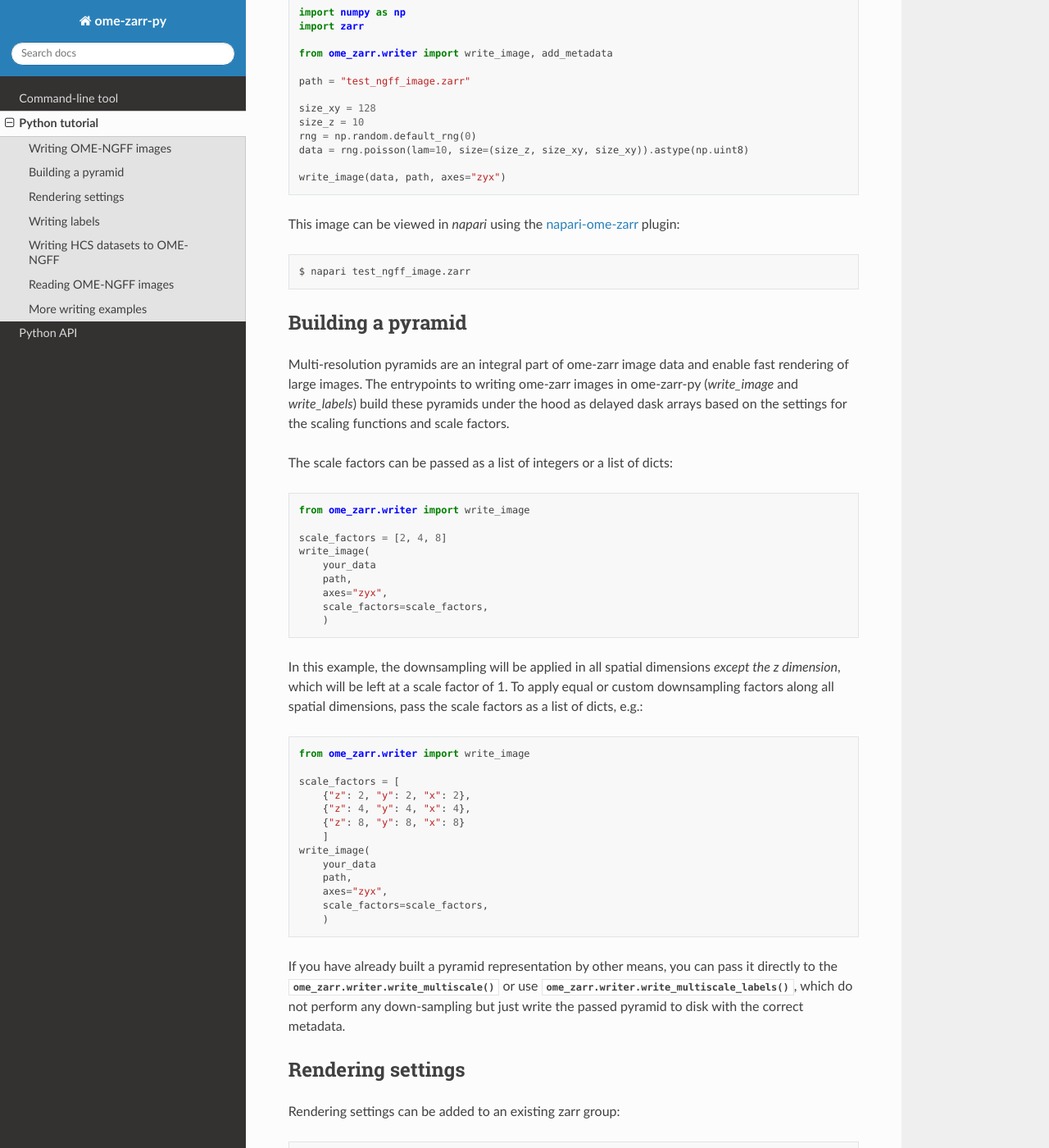
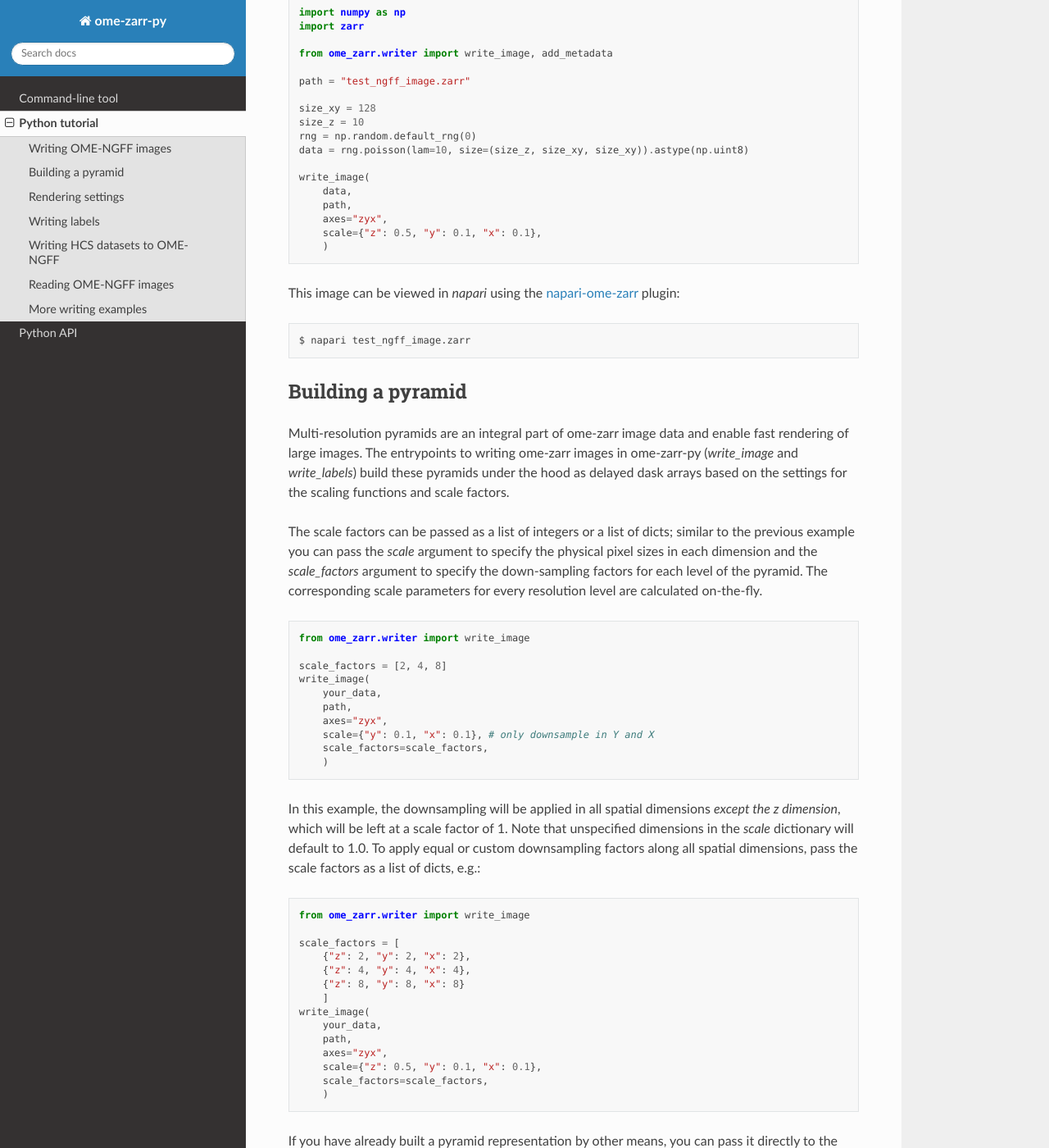
Before and after one commit to ome/ome-zarr-py, a Sphinx documentation site: the page built from docs/source/python.rst, in a window 1280 px wide and 1400 px high, scrolled down 560 px. Shown: the whole window at 82% size. Built offline with Sphinx 7.4.7 and the Read the Docs theme 3.1.0, drawn with Linux system fonts in a browser that asks for light colours.

Commit message:
docs: Add `scale` to documented functiuons

```diff
--- a/docs/source/python.rst
+++ b/docs/source/python.rst
@@ -30,7 +30,12 @@ The following code creates a 3D Image in OME-Zarr::
     rng = np.random.default_rng(0)
     data = rng.poisson(lam=10, size=(size_z, size_xy, size_xy)).astype(np.uint8)
 
-    write_image(data, path, axes="zyx")
+    write_image(
+        data,
+        path,
+        axes="zyx",
+        scale={"z": 0.5, "y": 0.1, "x": 0.1},
+        )
 
 
 This image can be viewed in `napari` using the
@@ -46,19 +51,28 @@ and enable fast rendering of large images.
 The entrypoints to writing ome-zarr images in ome-zarr-py (`write_image` and `write_labels`)
 build these pyramids under the hood as delayed dask arrays based on the settings for the scaling functions and scale factors.
 
-The scale factors can be passed as a list of integers or a list of dicts::
+The scale factors can be passed as a list of integers or a list of dicts;
+similar to the previous example you can pass the `scale` argument to specify
+the physical pixel sizes in each dimension and the `scale_factors` argument
+to specify the down-sampling factors for each level of the pyramid.
+The corresponding scale parameters for every resolution level are calculated on-the-fly.
+
+::
 
     from ome_zarr.writer import write_image
 
     scale_factors = [2, 4, 8]
     write_image(
-        your_data
+        your_data,
         path,
         axes="zyx",
+        scale={"y": 0.1, "x": 0.1}, # only downsample in Y and X
         scale_factors=scale_factors,
         )
 
-In this example, the downsampling will be applied in all spatial dimensions *except the z dimension*, which will be left at a scale factor of 1.
+In this example, the downsampling will be applied in all spatial dimensions
+*except the z dimension*, which will be left at a scale factor of 1.
+Note that unspecified dimensions in the `scale` dictionary will default to 1.0.
 To apply equal or custom downsampling factors along all spatial dimensions, pass the scale factors as a list of dicts, e.g.::
 
     from ome_zarr.writer import write_image
@@ -69,9 +83,10 @@ To apply equal or custom downsampling factors along all spatial dimensions, pass
         {"z": 8, "y": 8, "x": 8}
         ]
     write_image(
-        your_data
+        your_data,
         path,
         axes="zyx",
+        scale={"z": 0.5, "y": 0.1, "x": 0.1},
         scale_factors=scale_factors,
         )
 
```
